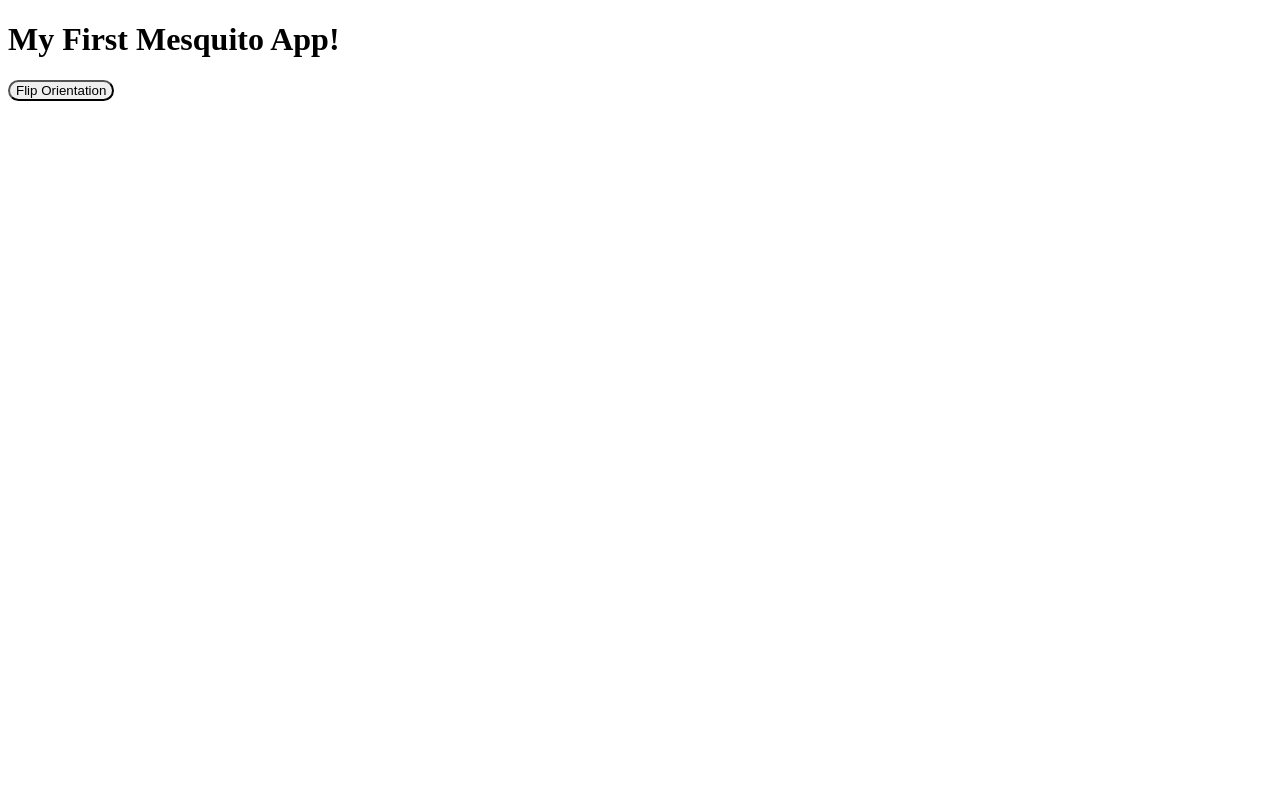
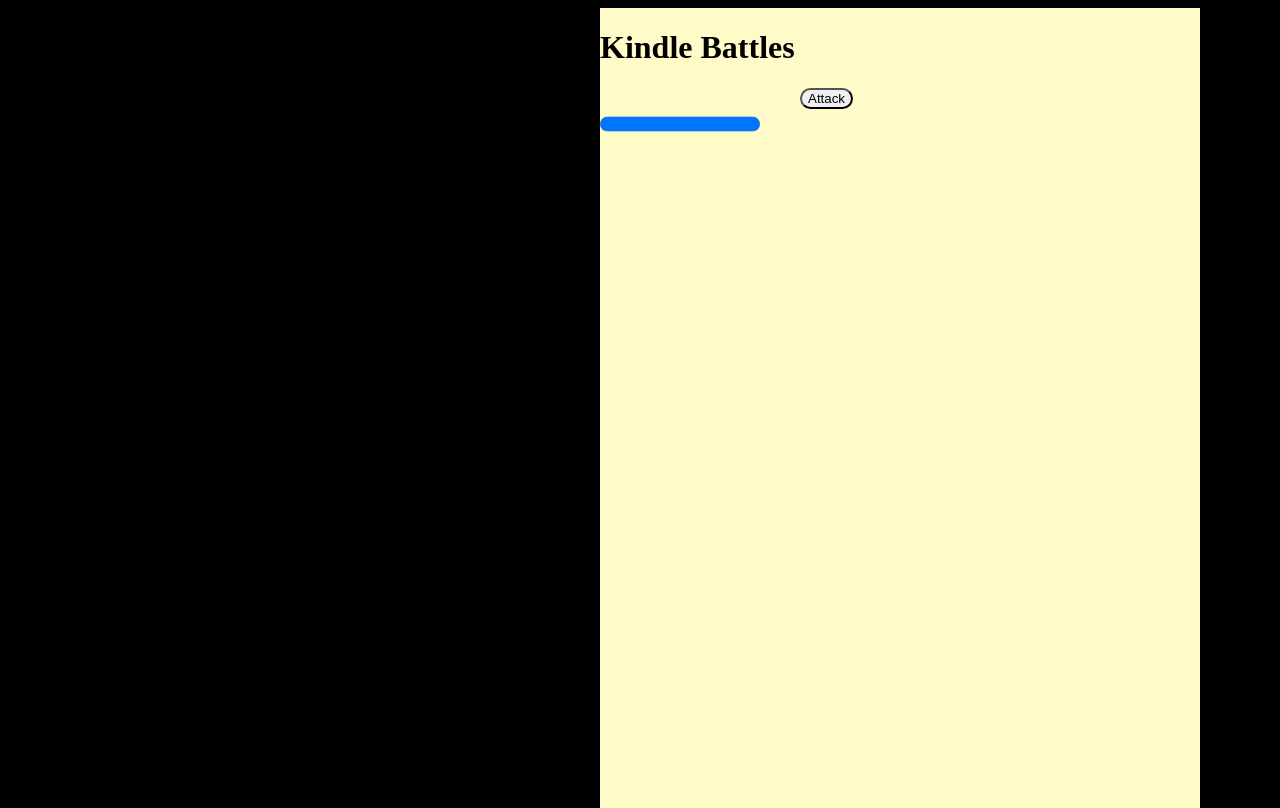
Before and after one commit to RandomDroid1/E-ReaderCodingtime, a plain HTML site: page index.html in a window 1280 px wide. Drawn offline with Linux system fonts and the light colour scheme.

Commit message:
Health bar, + kindle screen size area at center

```diff
--- a/index.html
+++ b/index.html
@@ -7,14 +7,19 @@
 
   </script>
   <link href="./main.css" rel="stylesheet">
-
+  <script src="./main.js"></script>
   <title>WEBSITE HERE</title>
 </head>
 <body>
-  <script src="./main.js"></script>
-  <h1>My First Mesquito App!</h1>
 
-  <button onclick="buttonClick()">Flip Orientation</button>
+  <div id="ScreenSize">
+  <h1> Kindle Battles</h1>
 
+  <button id="myButton" onclick="buttonClick()">Attack</button>
+
+      <div id="Healthbar">
+        <progress id="health" value="100" max="100"></progress>
+      </div>
+  </div>
 </body>
 </html>
--- a/main.css
+++ b/main.css
@@ -1,3 +1,20 @@
+html {
+  background-color: black
+}
+
+
+#ScreenSize {
+  position: absolute;
+  width: 600px;
+  height: 800px;
+  background-color: rgb(255, 251, 201);
+  left: 600px;
+}
 button {
-  border-radius: 500px;
+  border-radius: 50px;
+  margin-left: 200px;
 }
+
+#health {
+  height: 30px;
+}
--- a/main.js
+++ b/main.js
@@ -0,0 +1,6 @@
+var flipped = false;
+
+function buttonClick() { // Praise stack overflow
+    let health = document.getElementById("health")
+    health.value -= 10; // Yoinking small chunks (what the hell does this mean I dont remember writing it)
+    }
```
